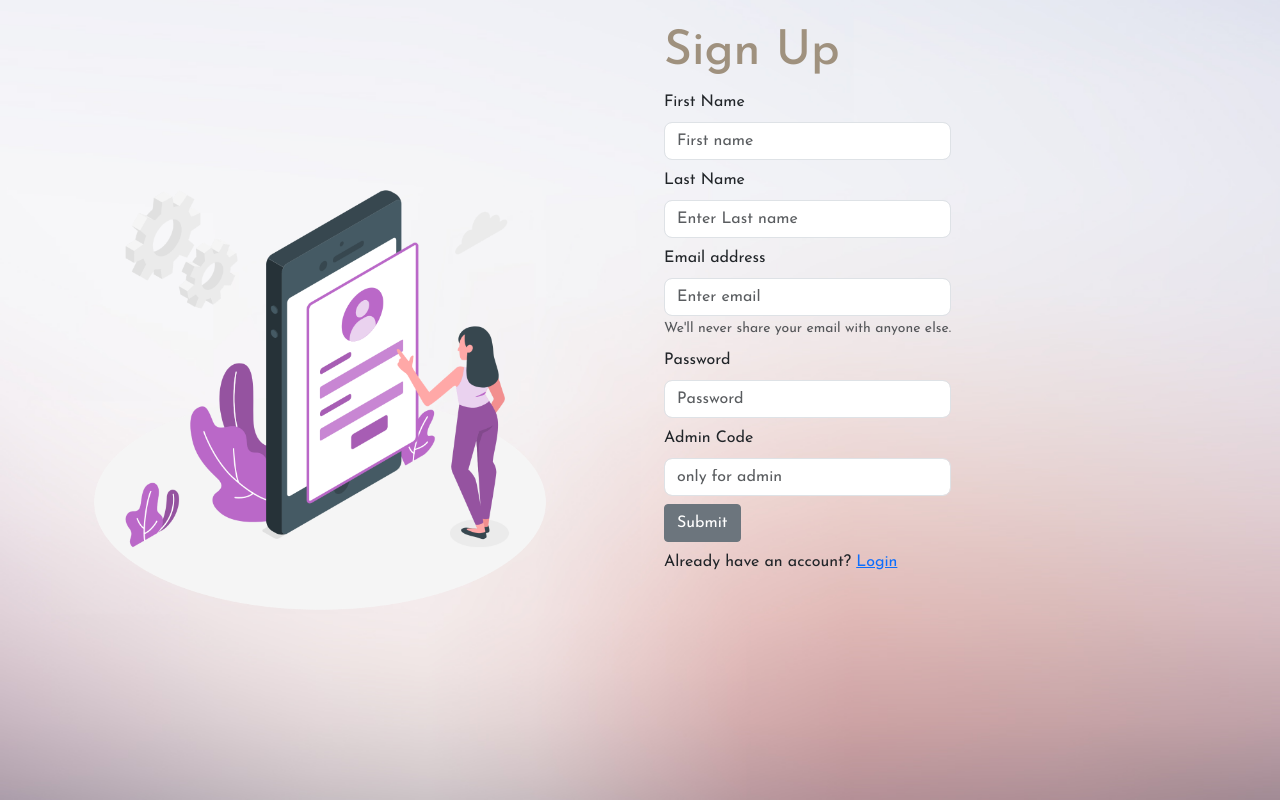
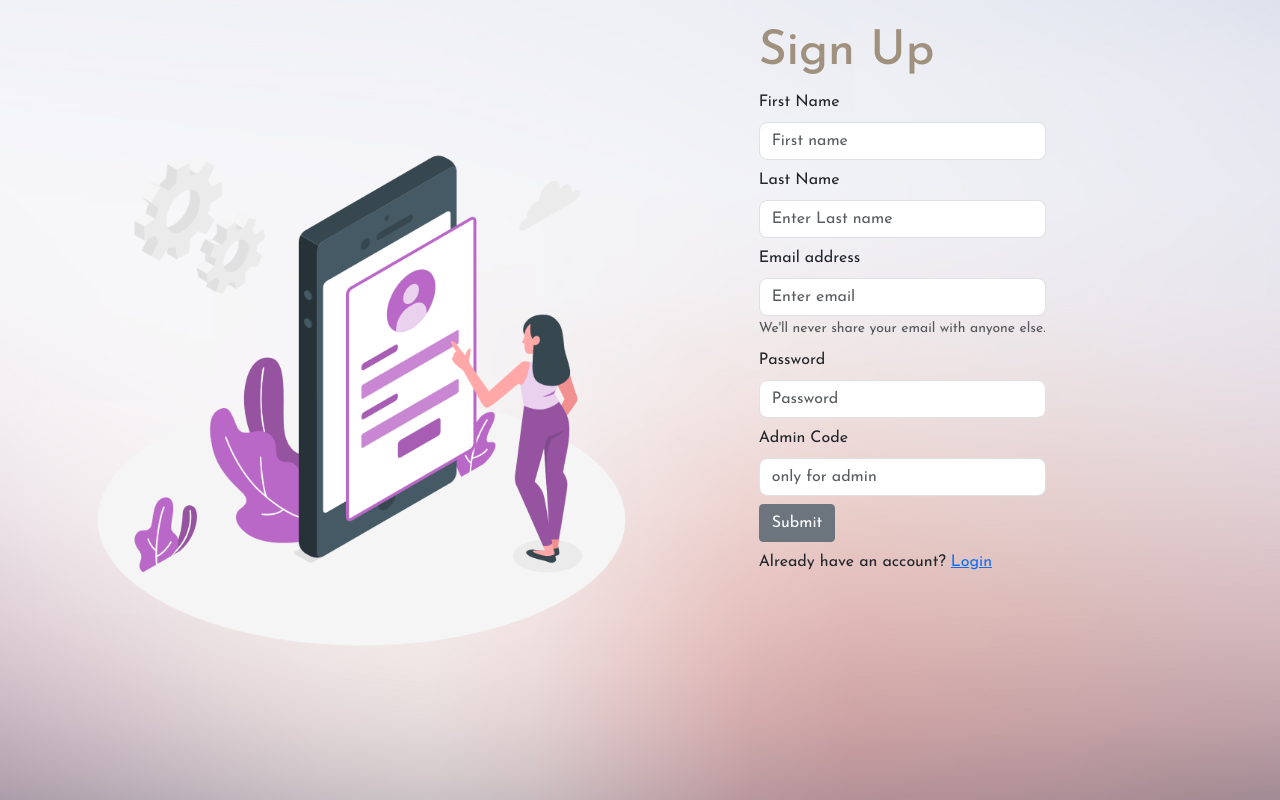
Before and after one commit to saksham0712/Admin-panel, a React (Vite) app in the folder client/: page /signup in a window 1280 px wide. Built offline with nearby package versions, Linux system fonts and the light colour scheme.

Commit message:
updated index.js

```diff
--- a/client/src/pages/Signup.jsx
+++ b/client/src/pages/Signup.jsx
@@ -29,7 +29,9 @@ const Signup = () => {
 
   const onSubmit = async (formData) => {
     // console.log(formData)
-    const { data } = await axios.post(signup, formData)
+    const { data } = await axios.post(signup, formData, {
+      withCredentials: true,
+    })
     console.log(data)
     if (data.status === false) { setmsg(data.msg) }
     if (data.status === true) {
@@ -41,8 +43,8 @@ const Signup = () => {
   }
 
   return (
-    <div className='d-flex vw-100 vh-100'>
-      <div className='d-flex d-none d-lg-block justify-content-center align-content-center w-50 signup-left'>
+    <div className='row vw-100 vh-100'>
+      <div className='d-flex d-none d-lg-block justify-content-center align-content-center col-sm-7  signup-left'>
         <div className='text-center'>
         </div>
 
```
Also changed, not shown: 1 other file (tests, documents, lock files or other folders).
